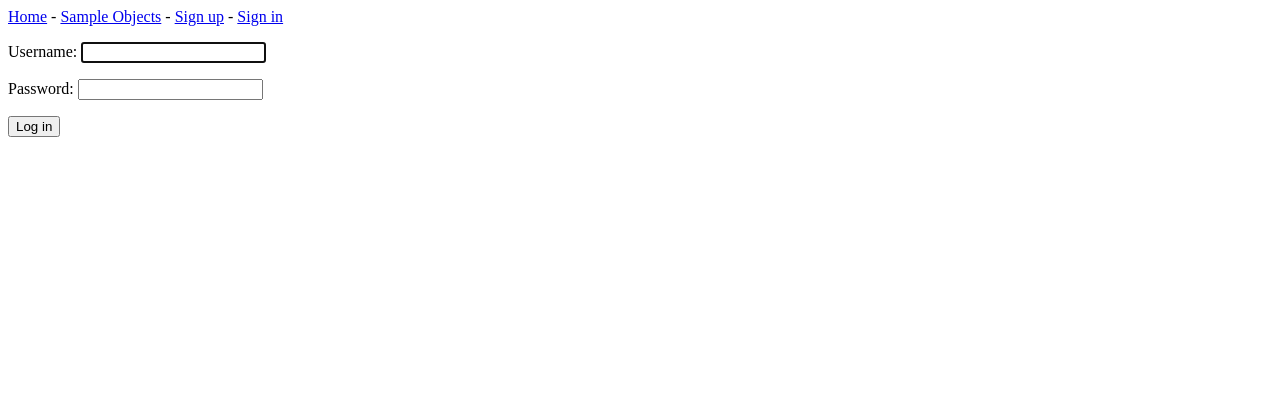
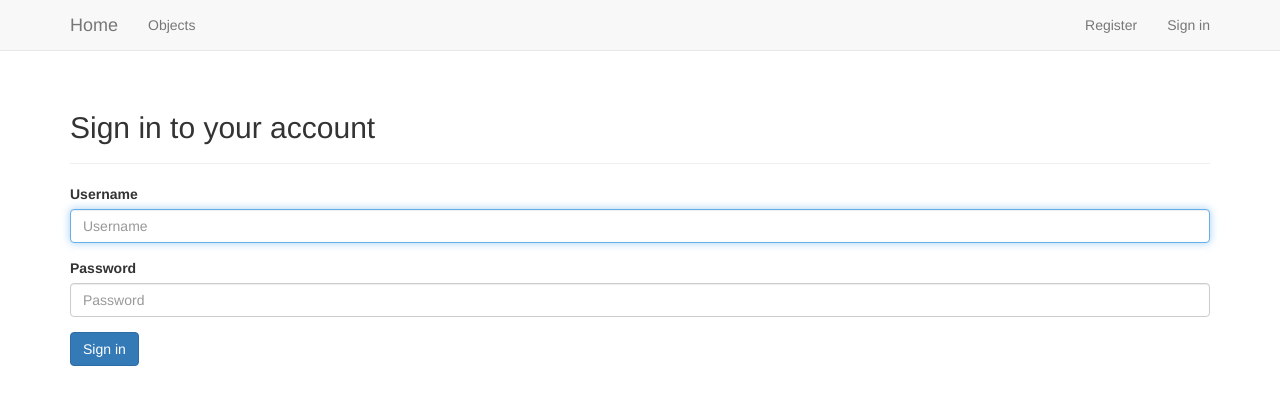
Before and after one commit to wojtbauer/Admin_panel, a Django app: page /users/login/ in a window 1280 px wide. Shown: the top 405 px of the page. Run offline with Django 3.2, Linux system fonts and the light colour scheme; some libraries are stand-ins or nearby versions.

Commit message:
Home and login pages style

```diff
--- a/SampleApp/templates/SampleApp/base.html
+++ b/SampleApp/templates/SampleApp/base.html
@@ -1,13 +1,63 @@
-<p>
-  <a href="{% url 'SampleApp:index' %}">Home</a> -
-  <a href="{% url 'SampleApp:sampleObjects' %}">Sample Objects</a> -
-  {% if user.is_authenticated %}
-    Hello, {{ user.username }},
-    <a href="{% url 'users:logout' %}">Log out</a>
-  {% else %}
-    <a href="{% url 'users:register' %}">Sign up</a> -
-    <a href="{% url 'users:login' %}">Sign in</a>
-  {% endif %}
-</p>
+{% load bootstrap3 %}
 
-{% block content %}{% endblock content %}
+<!DOCTYPE html>
+<html lang="pl"></html>
+    <head>
+      <meta charset="utf-8">
+      <meta http-equiv="X-UA-Compatible" content="IE=edge">
+      <meta name="viewport" content="width=device-width, initial-scale=1">
+
+      <title>Home</title>
+
+      {% bootstrap_css %}
+      {% bootstrap_javascript %}
+
+    </head>
+
+<body>
+
+  <!--Statyczny pasek nawigacji.-->
+  <nav class="navbar navbar-default navbar-static-top">
+    <div class="container">
+
+      <div class="navbar-header">
+        <button type="button" class="navbar-toggle collapsed"
+            data-toggle="collapse" data-target="#navbar"
+            aria-expanded="false" aria-controls="navbar">
+        </button>
+        <a class="navbar-brand" href="{% url 'SampleApp:index' %}">
+          Home</a>
+      </div>
+
+      <div id="navbar" class="navbar-collapse collapse">
+        <ul class="nav navbar-nav">
+          <li><a href="{% url 'SampleApp:sampleObjects' %}">Objects</a></li>
+        </ul>
+
+        <ul class="nav navbar-nav navbar-right">
+          {% if user.is_authenticated %}
+            <li><a>Hello, {{ user.username }}.</a></li>
+            <li><a href="{% url 'users:logout' %}">Log out</a></li>
+          {% else %}
+            <li><a href="{% url 'users:register' %}">Register</a></li>
+            <li><a href="{% url 'users:login' %}">Sign in</a></li>
+          {% endif %}
+        </ul>
+      </div><!--/.nav-collapse -->
+
+    </div>
+  </nav>
+
+  <div class="container">
+
+    <div class="page-header">
+      {% block header %}{% endblock header %}
+    </div>
+    <div>
+      {% block content %}{% endblock content %}
+    </div>
+
+  </div><!-- /container -->
+
+</body>
+</html>
--- a/users/templates/users/login.html
+++ b/users/templates/users/login.html
@@ -1,16 +1,21 @@
 {% extends "SampleApp/base.html" %}
+{% load bootstrap3 %}
+
+{% block header %}
+  <h2>Sign in to your account</h2>
+{% endblock header %}
 
 {% block content %}
 
-  {% if form.errors %}
-  <p>Wrong Username and Password. Try again.</p>
-  {% endif %}
+  <form method="post" action="{% url 'users:login' %}" class="form">
+  {% csrf_token %}
+  {% bootstrap_form form %}
 
-  <form method="post" action="{% url 'users:login' %}">
-  {% csrf_token %}
-  {{ form.as_p }}
+  {% buttons %}
+    <button name="submit" class="btn btn-primary">Sign in</button>
+  {% endbuttons %}
 
-  <button name="submit">Log in</button>
+
   <input type="hidden" name="next" value="{% url 'SampleApp:index' %}" />
   </form>
 
```
Also changed, not shown: Admin_panel/settings.py (+8 -0 lines), SampleApp/templates/SampleApp/index.html (+6 -1 lines), db.sqlite3.
